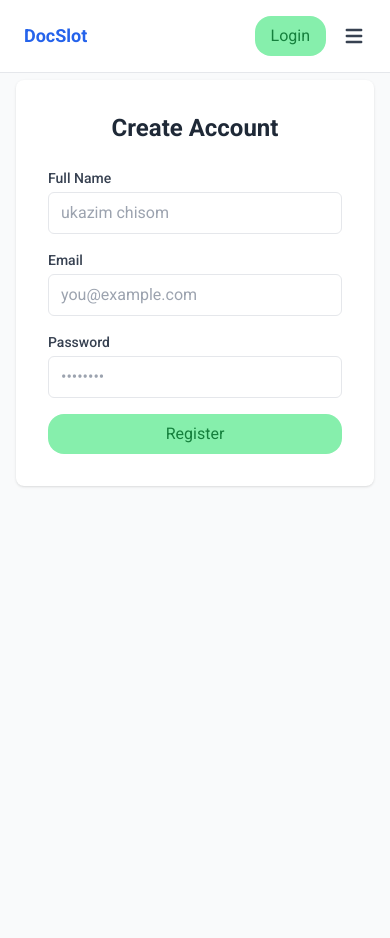
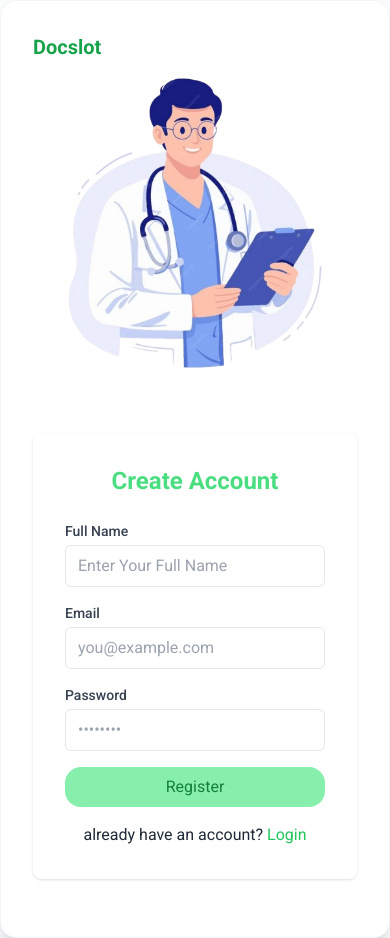
Before and after one commit to ukazimchisom/medical-clinic-booking, a Next.js app: page /register in a window 390 px wide. Before the commit the page ends 844 px from the top, so only its background shows below. Built offline with nearby package versions, Linux system fonts and the light colour scheme; no server answers.

Commit message:
feat(auth): update register and login page UI

```diff
--- /dev/null
+++ b/src/app/(auth)/layout.tsx
@@ -0,0 +1,25 @@
+import type { Metadata } from "next";
+import Link from "next/link";
+
+export const metadata: Metadata = {
+  title: "Account",
+};
+
+export default function AuthLayout({
+  children,
+}: {
+  children: React.ReactNode;
+}) {
+  return (
+    <div className="min-h-screen flex items-center flex-col justify-center">
+      <div className="w-full">
+        <div className="bg-white rounded-2xl shadow-xl border border-gray-100 p-8  ">
+          <Link href="/" className="">
+            <span className="text-xl font-bold text-green-600">Docslot</span>
+          </Link>
+          {children}
+        </div>
+      </div>
+    </div>
+  );
+}
--- a/src/app/login/page.tsx
+++ b/src/app/(auth)/login/page.tsx
@@ -7,7 +7,6 @@ import { useForm } from "react-hook-form";
 import { zodResolver } from "@hookform/resolvers/zod";
 import { loginSchema, LoginFormData } from "@/lib/validators/auth";
 
-import Navbar from "@/components/layout/Navbar";
 import Input from "@/components/ui/Input";
 import Button from "@/components/ui/Button";
 import Link from "next/link";
@@ -15,6 +14,7 @@ import { useSearchParams } from "next/navigation";
 import { Suspense } from "react";
 
 import { supabase } from "@/lib/supabase-client";
+import Image from "next/image";
 
 function LoginContent() {
   const router = useRouter();
@@ -52,13 +52,25 @@ function LoginContent() {
   }
 
   return (
-    <main className="min-h-screen bg-gray-50">
-      <Navbar />
-      <div className="flex justify-center items-center py-20 px-4">
-        <div className="w-full max-w-md bg-white p-8 rounded-lg shadow">
-          <h2 className="text-2xl font-bold mb-6 text-center">
-            Login to Your Account
+    <main className="min-h-screen">
+      <div className="flex items-center justify-center flex-col md:flex-row md:gap-10">
+        <div className="md:w-full max-w-md mb-4 md:mb-8 flex-1">
+          <Image
+            src="/register-doctor-photo.png"
+            alt="smiling Doctor"
+            width={600}
+            height={600}
+            className="w-full max-w-md mb-4"
+            priority
+          />
+        </div>
+        <div className="flex flex-1 flex-col w-full max-w-md bg-white p-8 rounded-lg shadow">
+          <h2 className="text-2xl text-green-400 font-bold mb-6 text-center">
+            Welcome Back
           </h2>
+          <p className="text-gray-400 text-center mb-6">
+            Login to access your account
+          </p>
           <form
             onSubmit={handleSubmit(onSubmit)}
             className="flex flex-col gap-4"
@@ -80,13 +92,13 @@ function LoginContent() {
             {serverError && (
               <p className="text-red-500 text-sm">{serverError}</p>
             )}
-            <Button type="submit" className="w-full">
+            <Button type="submit" className="w-ful">
               {loading ? "Logging in..." : "Login"}
             </Button>
           </form>
           <p className="text-sm text-center text-gray-600 mt-6">
             Don&apos;t have an account?{" "}
-            <Link href="/register" className="text-blue-600 hover:underline">
+            <Link href="/register" className="text-green-400 hover:underline">
               Register
             </Link>
           </p>
--- a/src/app/register/page.tsx
+++ b/src/app/(auth)/register/page.tsx
@@ -5,11 +5,12 @@ import { useForm } from "react-hook-form";
 import { zodResolver } from "@hookform/resolvers/zod";
 import { registerSchema, RegisterFormData } from "@/lib/validators/auth";
 
-import Navbar from "@/components/layout/Navbar";
 import Input from "@/components/ui/Input";
 import Button from "@/components/ui/Button";
 
 import { supabase } from "@/lib/supabase-client";
+import Image from "next/image";
+import Link from "next/link";
 
 export default function RegisterPage() {
   const [loading, setLoading] = useState(false);
@@ -48,12 +49,20 @@ export default function RegisterPage() {
   }
 
   return (
-    <main className="min-h-screen bg-gray-50">
-      <Navbar />
-
-      <div className="flex justify-center items-center py-20 px-4">
-        <div className="w-full max-w-md bg-white p-8 rounded-lg shadow">
-          <h2 className="text-2xl font-bold mb-6 text-center">
+    <main className="min-h-screen">
+      <div className="flex items-center justify-center flex-col md:flex-row md:gap-10">
+        <div className="md:w-full max-w-md mb-4 md:mb-8 flex-1">
+          <Image
+            src="/register-doctor-photo.png"
+            alt="smiling Doctor"
+            width={600}
+            height={600}
+            className="w-full max-w-md mb-8"
+            priority
+          />
+        </div>
+        <div className="flex flex-1 flex-col w-full max-w-md bg-white p-8 rounded-lg shadow">
+          <h2 className="text-2xl font-bold mb-6 text-center text-green-400">
             Create Account
           </h2>
 
@@ -63,7 +72,7 @@ export default function RegisterPage() {
           >
             <Input
               label="Full Name"
-              placeholder="ukazim chisom"
+              placeholder="Enter Your Full Name"
               {...register("name")}
               error={errors.name?.message}
             />
@@ -91,6 +100,12 @@ export default function RegisterPage() {
             <Button type="submit" className="w-full">
               {loading ? "Creating account..." : "Register"}
             </Button>
+            <span className="text-center">
+              already have an account?{" "}
+              <Link href="/login" className="text-green-500 hover:underline">
+                Login
+              </Link>
+            </span>
           </form>
         </div>
       </div>
--- a/src/app/globals.css
+++ b/src/app/globals.css
@@ -35,6 +35,7 @@ h3 {
 }
 
 /* Button */
+
 .btn {
   @apply bg-green-300 text-green-700 px-4 py-2 rounded-2xl hover:bg-green-400 transition;
 }
--- a/src/components/layout/Services.tsx
+++ b/src/components/layout/Services.tsx
@@ -93,12 +93,6 @@ export default function Services() {
             className="w-full h-36 object-cover rounded mb-4"
           />
         </div>
-        <Link
-          href="/doctors"
-          className="text-gray-400 hover:text-blue-400 text-lg font-semibold text-center"
-        >
-          view all doctors
-        </Link>
       </div>
 
       <div className="grid template-columns-1 md:grid-cols-2 gap-10 rounded-lg flex-col md:flex-row mt-5 md:p-12">
```
Also changed, not shown: public/register-doctor-photo.png (added).
